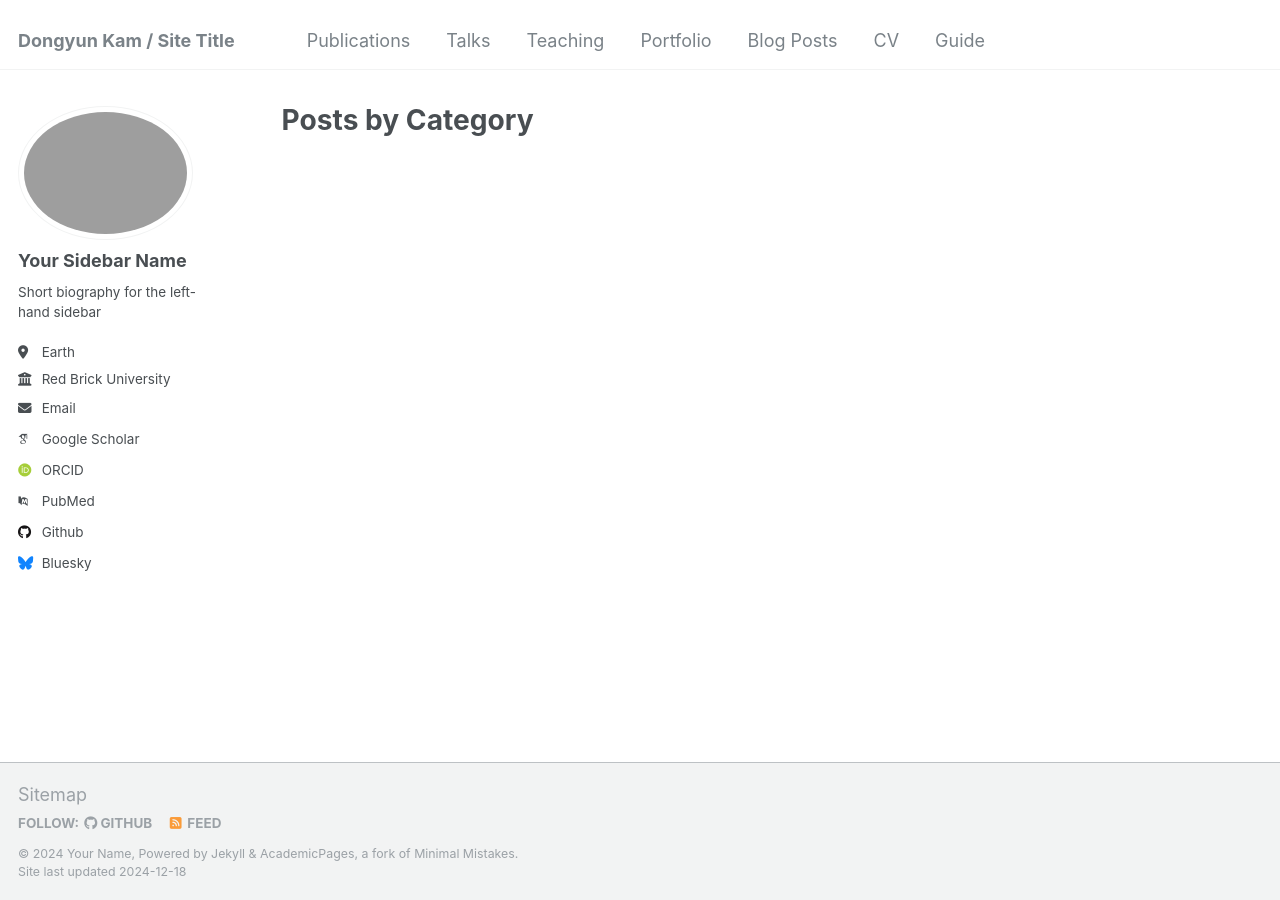
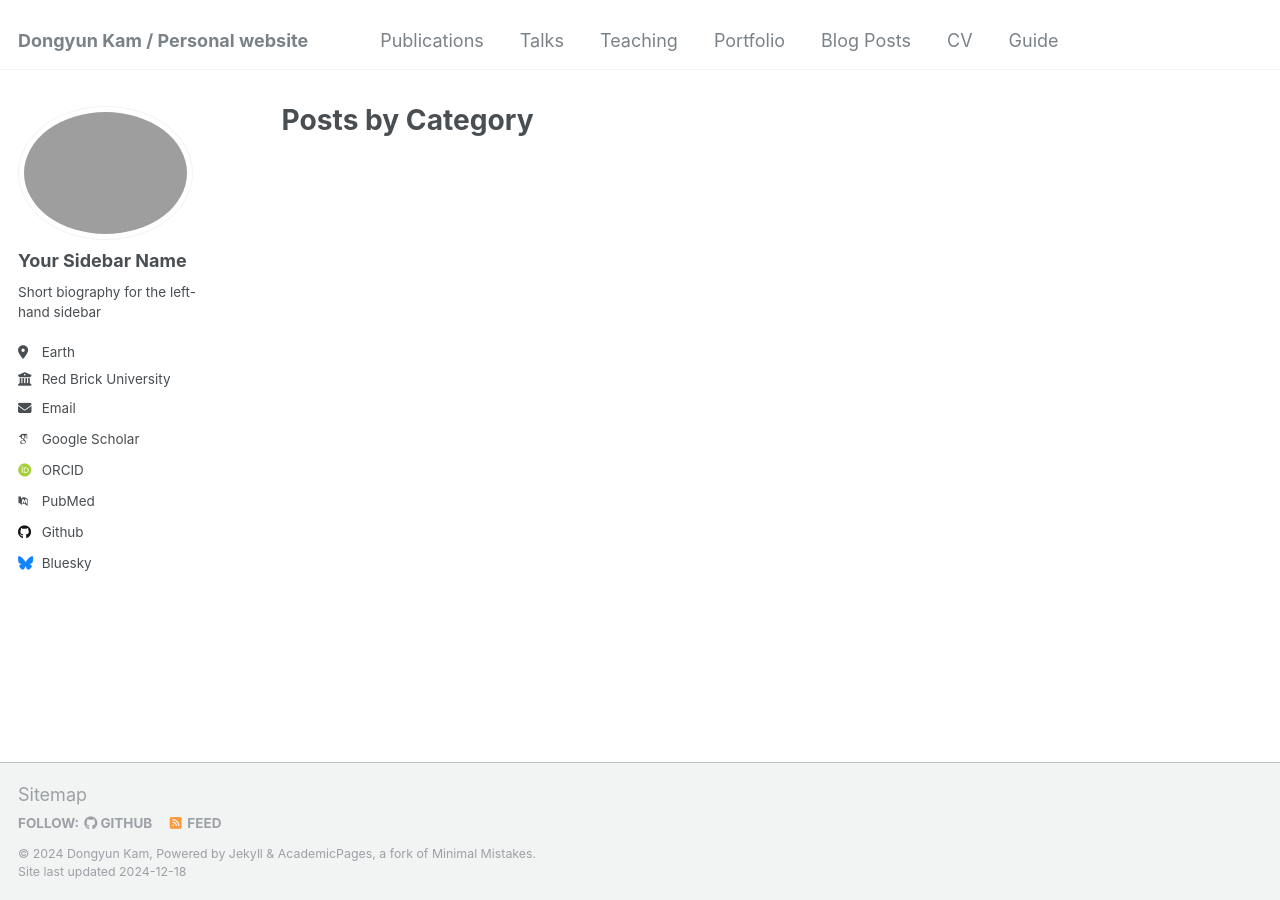
Before and after one commit to Dongyunkam/dongyunkam.github.io, a Jekyll site: the page built from _pages/category-archive.html, in a window 1280 px wide. Built offline with Jekyll 4.4.1, drawn with Linux system fonts in a browser that asks for light colours; some web fonts are replaced.

Commit message:
Update _config.yml

```diff
--- a/_config.yml
+++ b/_config.yml
@@ -8,9 +8,9 @@
 
 # Basic Site Settings
 locale                   : "en-US"
-title                    : "Dongyun Kam / Site Title"
+title                    : "Dongyun Kam / Personal website"
 title_separator          : "-"
-name                     : &name "Your Name"
+name                     : &name "Dongyun Kam"
 description              : &description "personal description"
 url                      : https://academicpages.github.io # the base hostname & protocol for your site e.g. "https://[your GitHub username].github.io"
 baseurl                  : "" # the subpath of your site, e.g. "/blog"
```
